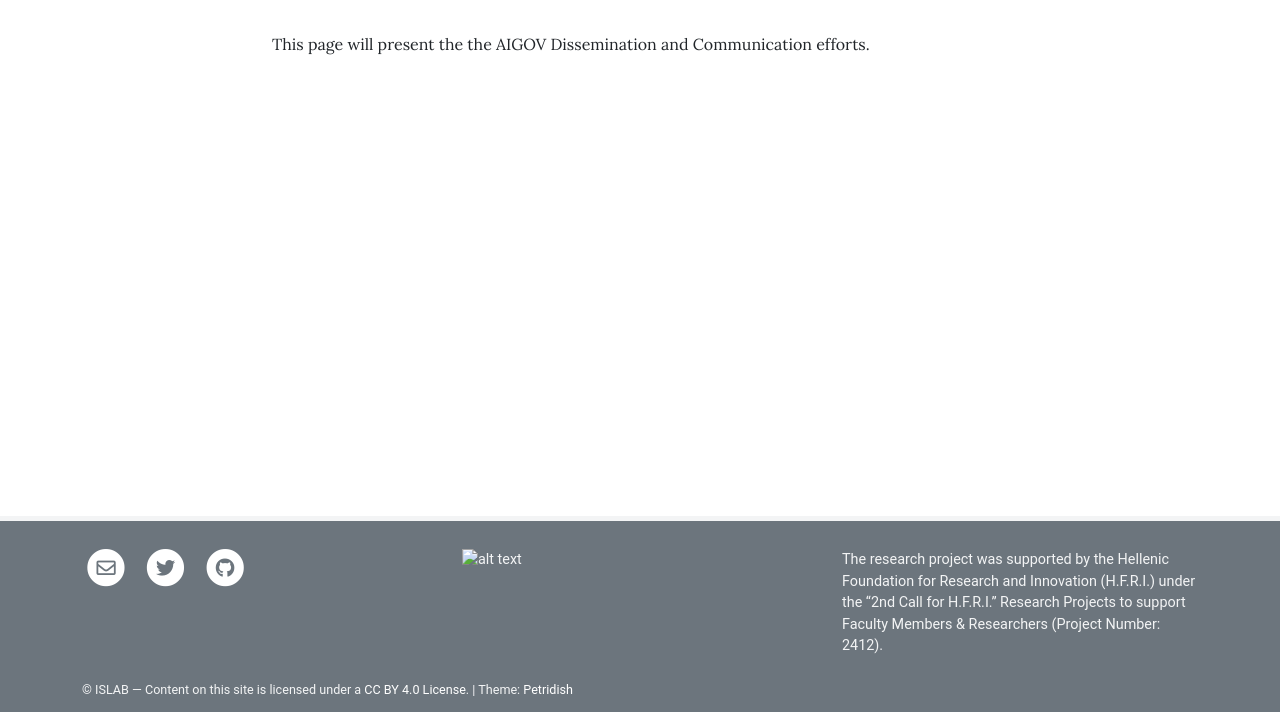
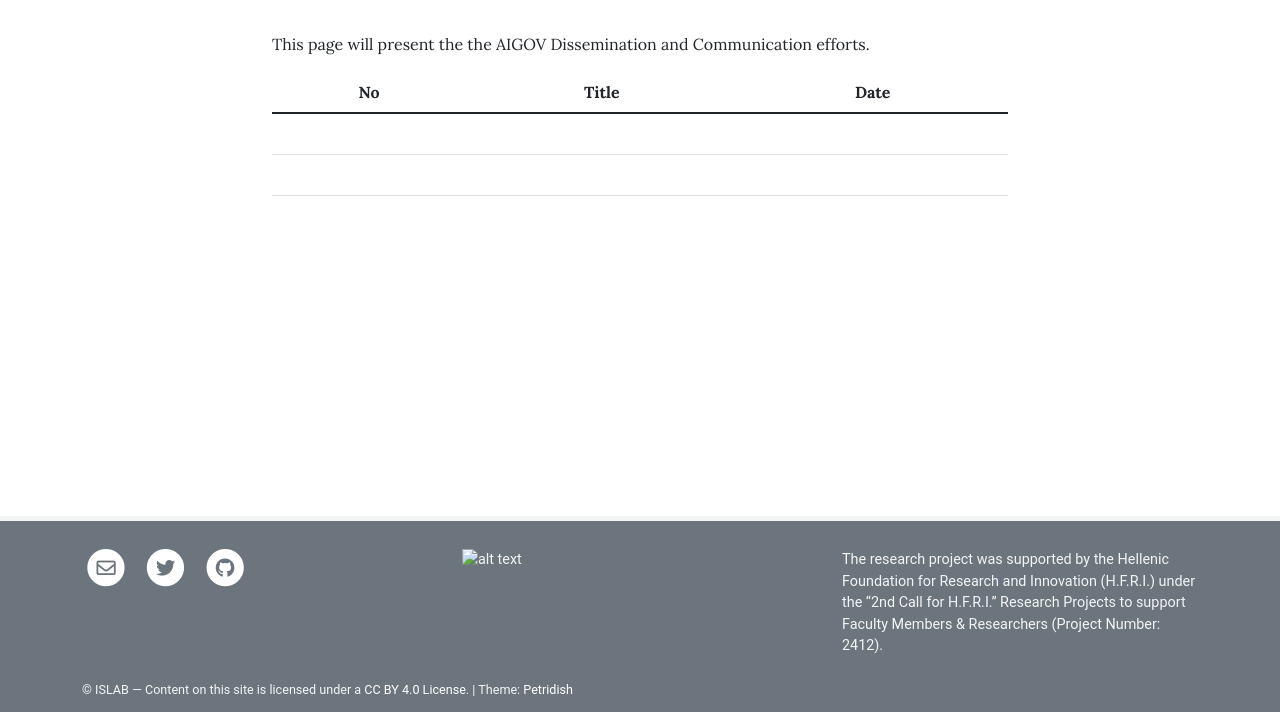
Before and after one commit to AIGOV-elidek/aigov-elidek.github.io, a Jekyll site: the page built from pages/dissemination.md, in a window 1280 px wide. Shown: the part 387-1099 px from the top of the page. Built offline with Jekyll 4.4.1, drawn with Linux system fonts in a browser that asks for light colours.

Commit message:
Update dissemination.md

```diff
--- a/pages/dissemination.md
+++ b/pages/dissemination.md
@@ -6,3 +6,8 @@ permalink: /dissemination/
 ---
 
 This page will present the the AIGOV Dissemination and Communication efforts.
+
+No | Title | Date
+:---: | :---: |  :---:
+ |  |
+ |  |
```
